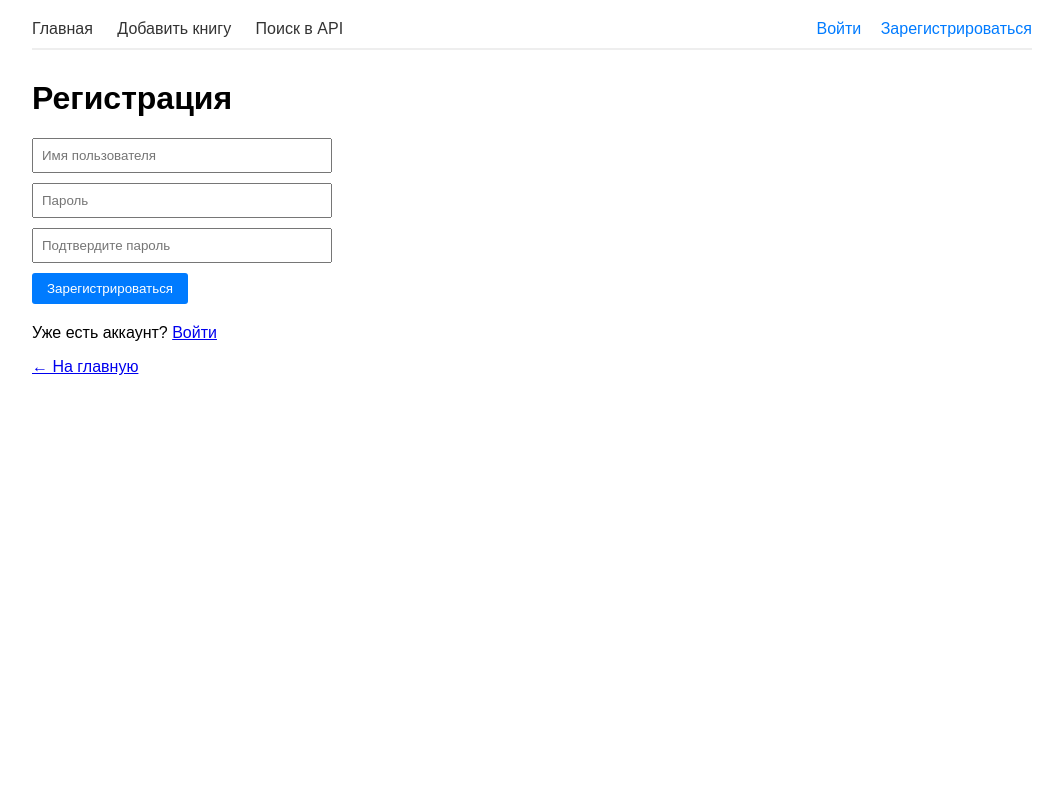
After one commit to Pistollgames/BookDjangoProject, a Django app: page /register/ in a window 1280 px wide. The commit adds this page. Shown: the whole page, without its empty margins (108-1171 px from the left). Run offline with Django 5.2, Linux system fonts and the light colour scheme.

Commit message:
made log and sign up system

```diff
--- a/books/models.py
+++ b/books/models.py
@@ -1,4 +1,5 @@
 from django.db import models
+from django.contrib.auth.models import User
 
 
 class Book(models.Model):
@@ -6,6 +7,7 @@ class Book(models.Model):
     author = models.CharField(max_length=100)
     pages = models.IntegerField(default=0)
     created = models.DateTimeField(auto_now_add=True)
+    user = models.ForeignKey(User, on_delete=models.CASCADE)
     def __str__(self):
         return self.title
 
--- a/books/templates/base.html
+++ b/books/templates/base.html
@@ -1,38 +1,80 @@
-<html lang="ru">
+<html>
 <head>
-    <meta charset="UTF-8">
     <title>{% block title %}Book Tracker{% endblock %}</title>
     <style>
-        body { font-family: Arial, sans-serif; margin: 20px; }
-        nav { background: #f0f0f0; padding: 10px; margin-bottom: 20px; }
-        nav a { margin-right: 15px; text-decoration: none; color: #333; }
-        nav a:hover { text-decoration: underline; }
-        .error { color: red; }
-        .success { color: green; }
-        .book { border: 1px solid #ddd; padding: 10px; margin: 10px 0; }
-        form { margin: 20px 0; }
-        input, textarea, select { display: block; margin: 10px 0; padding: 5px; }
+        body {
+            font-family: Arial, sans-serif;
+            max-width: 1000px;
+            margin: 0 auto;
+            padding: 20px;
+        }
+        .header {
+            display: flex;
+            justify-content: space-between;
+            align-items: center;
+            margin-bottom: 30px;
+            border-bottom: 2px solid #eee;
+            padding-bottom: 10px;
+        }
+        .nav-left a {
+            margin-right: 20px;
+            text-decoration: none;
+            color: #333;
+        }
+        .nav-right a {
+            margin-left: 15px;
+            text-decoration: none;
+            color: #007bff;
+        }
+        .content {
+            margin-top: 20px;
+        }
+        .book {
+            border: 1px solid #ddd;
+            padding: 15px;
+            margin: 10px 0;
+            border-radius: 5px;
+        }
+        form {
+            margin: 20px 0;
+        }
+        input, textarea, select {
+            display: block;
+            margin: 10px 0;
+            padding: 8px;
+            width: 300px;
+        }
+        button {
+            padding: 8px 15px;
+            background-color: #007bff;
+            color: white;
+            border: none;
+            border-radius: 3px;
+            cursor: pointer;
+        }
     </style>
 </head>
 <body>
-    <nav>
-        <a href="{% url 'home' %}">Главная</a>
+    <div class="header">
+        <div class="nav-left">
+            <a href="/">Главная</a>
+            <a href="/add/">Добавить книгу</a>
+            <a href="/search/">Поиск в API</a>
+        </div>
+
+        <div class="nav-right">
             {% if user.is_authenticated %}
-            <a href="{% url 'my_books' %}">Мои книги</a>
-            <a href="{% url 'add_book' %}">Добавить книгу</a>
-            <a href="{% url 'search_api' %}">Поиск в API</a>
                 <span>Привет, {{ user.username }}!</span>
-            <a href="{% url 'logout' %}">Выйти</a>
+                <a href="/logout/">Выйти</a>
             {% else %}
-            <a href="{% url 'login' %}">Войти</a>
+                <a href="/login/">Войти</a>
+                <a href="/register/">Зарегистрироваться</a>
             {% endif %}
-    </nav>
-    {% if messages %}
-        {% for message in messages %}
-            <div class="{{ message.tags }}">{{ message }}</div>
-        {% endfor %}
-    {% endif %}
+        </div>
+    </div>
+    <div class="content">
         {% block content %}
         {% endblock %}
+    </div>
 </body>
 </html>
--- /dev/null
+++ b/books/templates/register.html
@@ -0,0 +1,14 @@
+{% extends 'base.html' %}
+{% block title %}Регистрация{% endblock %}
+{% block content %}
+<h1>Регистрация</h1>
+<form method="post">
+    {% csrf_token %}
+    <input type="text" name="username" placeholder="Имя пользователя" required>
+    <input type="password" name="password1" placeholder="Пароль" required>
+    <input type="password" name="password2" placeholder="Подтвердите пароль" required>
+    <button type="submit">Зарегистрироваться</button>
+</form>
+<p>Уже есть аккаунт? <a href="{% url 'login' %}">Войти</a></p>
+<p><a href="{% url 'home' %}">← На главную</a></p>
+{% endblock %}
--- a/books/urls.py
+++ b/books/urls.py
@@ -1,4 +1,5 @@
 from django.urls import path
+from django.contrib.auth import views as auth_views
 from . import views
 
 urlpatterns = [
@@ -7,4 +8,7 @@ urlpatterns = [
     path('search/', views.search_books, name='search_books'),
     path('book/<int:book_id>/', views.book_detail, name='book_detail'),
     path('book/<int:book_id>/update/', views.update_reading, name='update_reading'),
+    path('register/', views.register, name='register'),
+    path('login/', views.user_login, name='login'),
+    path('logout/', auth_views.LogoutView.as_view(), name='logout'),
 ]
--- a/books/views.py
+++ b/books/views.py
@@ -1,18 +1,25 @@
 from django.shortcuts import render, redirect
 from .models import Book, Reading
 from .services import get_books
+from django.contrib.auth import login, authenticate
+from django.contrib.auth.forms import UserCreationForm
+from django.contrib.auth.decorators import login_required
 
 
 def home(request):
-    books = Book.objects.all()
+    if request.user.is_authenticated:
+        books = Book.objects.filter(user=request.user)
+    else:
+        books = Book.objects.none()
     return render(request, 'home.html', {'books': books})
 
+@login_required
 def add_book(request):
     if request.method == 'POST':
         title = request.POST['title']
         author = request.POST['author']
         pages = request.POST.get('pages', 0)
-        Book.objects.create(title=title, author=author, pages=pages)
+        Book.objects.create(title=title, author=author, pages=pages, user=request.user)
         return redirect('home')
     return render(request, 'add_book.html')
 
@@ -23,10 +30,18 @@ def search_books(request):
         books = get_books(query)
     return render(request, 'search.html', {'books': books, 'query': request.GET.get('q', '')})
 
+
 def book_detail(request, book_id):
     book = Book.objects.get(id=book_id)
-    return render(request, 'book_detail.html', {'book': book})
+    progress = None
+    if request.user.is_authenticated and request.user == book.user:
+        try:
+            progress = Reading.objects.get(user=request.user, book=book)
+        except Reading.DoesNotExist:
+            progress = Reading(user=request.user, book=book)
+    return render(request, 'book_detail.html', {'book': book, 'progress': progress})
 
+@login_required
 def update_reading(request, book_id):
     if request.method == 'POST':
         book = Book.objects.get(id=book_id)
@@ -37,3 +52,24 @@ def update_reading(request, book_id):
         reading.rating = rating
         reading.save()
         return redirect('book_detail', book_id=book_id)
+
+def register(request):
+    if request.method == 'POST':
+        form = UserCreationForm(request.POST)
+        if form.is_valid():
+            user = form.save()
+            login(request, user)
+            return redirect('home')
+    else:
+        form = UserCreationForm()
+    return render(request, 'register.html', {'form': form})
+
+def user_login(request):
+    if request.method == 'POST':
+        username = request.POST['username']
+        password = request.POST['password']
+        user = authenticate(request, username=username, password=password)
+        if user is not None:
+            login(request, user)
+            return redirect('home')
+    return render(request, 'login.html')
--- a/djangoProject/settings.py
+++ b/djangoProject/settings.py
@@ -116,3 +116,7 @@ USE_TZ = True
 # https://docs.djangoproject.com/en/6.0/howto/static-files/
 
 STATIC_URL = 'static/'
+
+LOGIN_REDIRECT_URL = '/'
+LOGOUT_REDIRECT_URL = '/'
+LOGIN_URL = '/login/'
```
Also changed, not shown: books/templates/add_book.html (+10 -13 lines), books/templates/book_detail.html (+24 -25 lines), books/templates/home.html (+11 -20 lines), books/templates/login.html (+5 -6 lines), books/templates/search.html (+20 -21 lines), books/migrations/0001_initial.py, db.sqlite3. Lines whose indentation alone changed are shown as unchanged.
